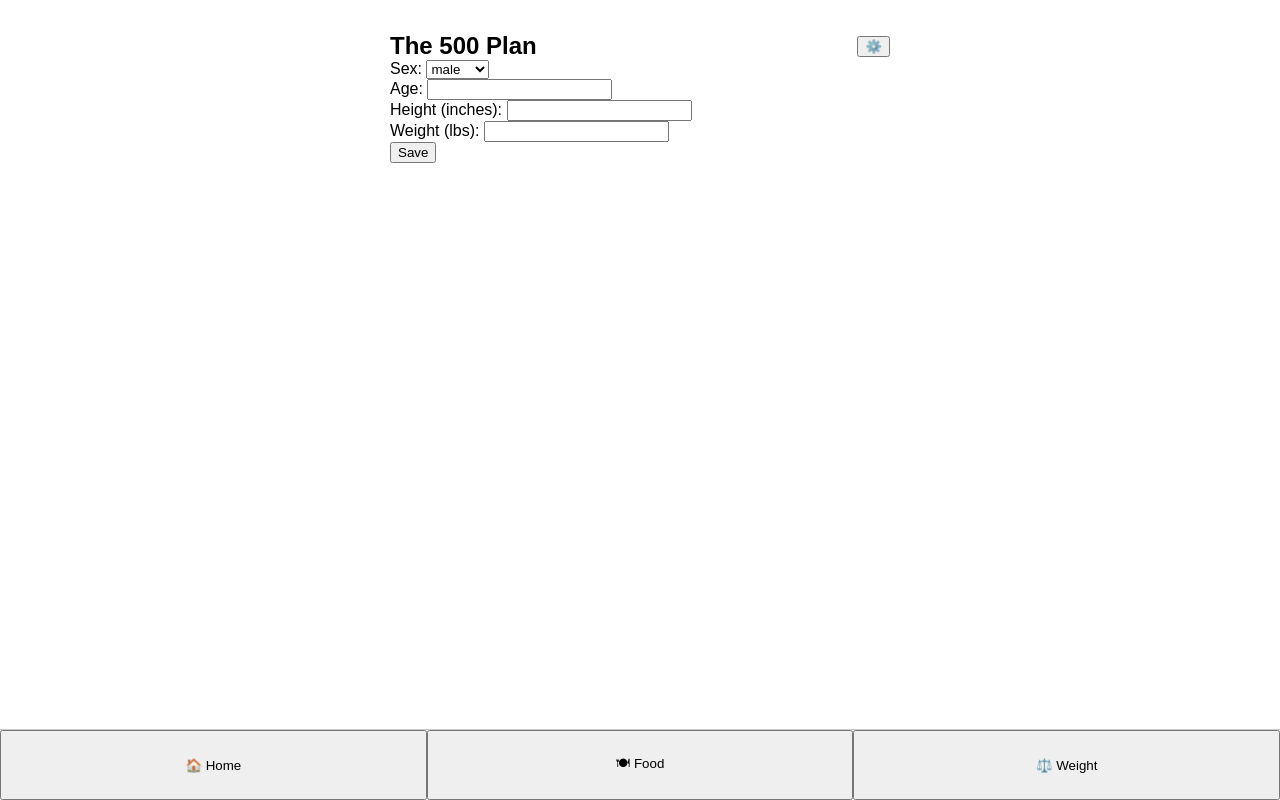
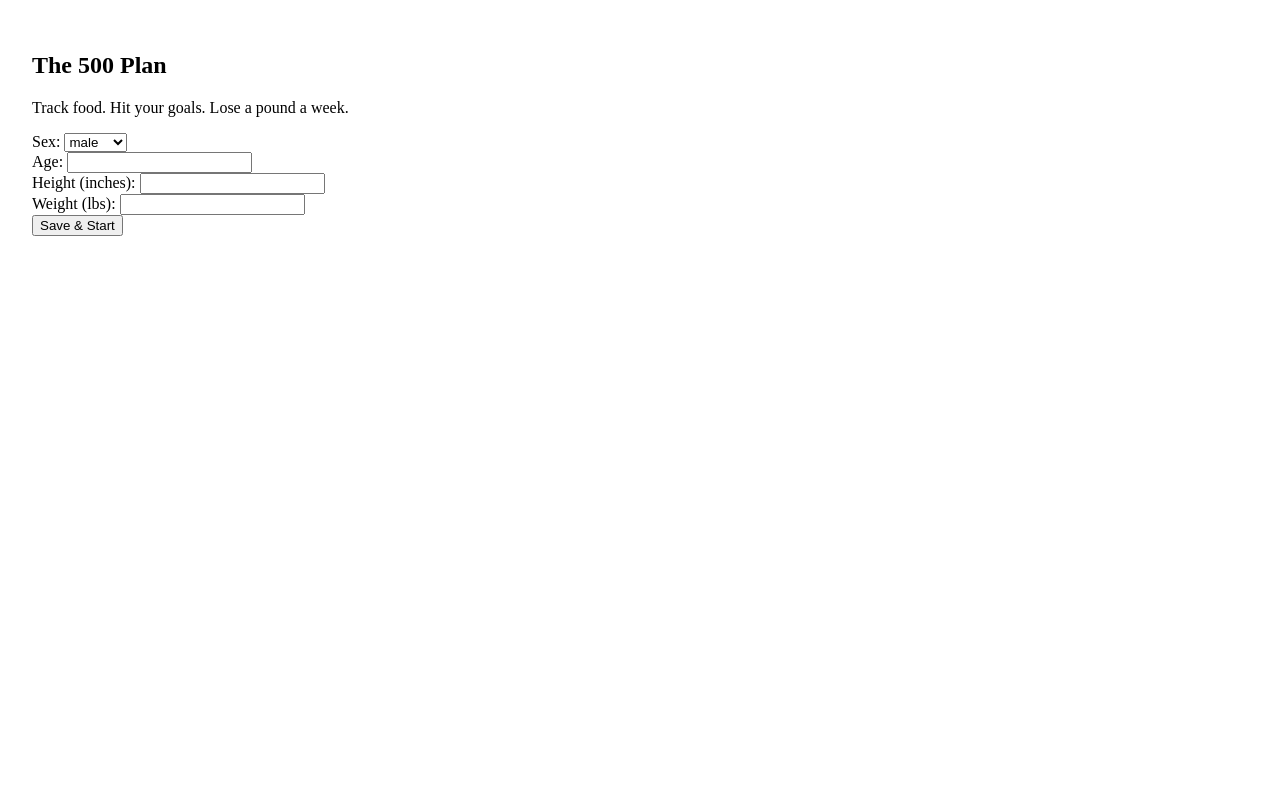
Before and after one commit to j219d/The-500-Plan, a React (Create React App) app: page / in a window 1280 px wide. Built offline with nearby package versions, Linux system fonts and the light colour scheme.

Commit message:
Update App.js

```diff
--- a/src/App.js
+++ b/src/App.js
@@ -1,8 +1,16 @@
+
+// The 500 Plan – Full MVP App (v1.1 with styled progress bars: Blue = Calories, Green = Protein)
 import React, { useState, useEffect } from "react";
 import { Line } from "react-chartjs-2";
-import { Chart as ChartJS, LineElement, PointElement, LinearScale, CategoryScale, Tooltip, Legend } from "chart.js";
+import {
+  Chart as ChartJS,
+  CategoryScale,
+  LinearScale,
+  PointElement,
+  LineElement,
+} from "chart.js";
 
-ChartJS.register(LineElement, PointElement, LinearScale, CategoryScale, Tooltip, Legend);
+ChartJS.register(CategoryScale, LinearScale, PointElement, LineElement);
 
 export const presetFoods = [
   "Almond Milk (1/4 cup) - 23 kcal / 0.9g protein",
@@ -81,39 +89,33 @@ export const presetFoods = [
 
 function App() {
   const today = new Date().toISOString().split("T")[0];
+
   const [screen, setScreen] = useState("home");
-  const [sex, setSex] = useState(localStorage.getItem("sex") || "");
-  const [age, setAge] = useState(localStorage.getItem("age") || "");
-  const [height, setHeight] = useState(localStorage.getItem("height") || "");
-  const [weight, setWeight] = useState(localStorage.getItem("weight") || "");
-  const [editing, setEditing] = useState(!sex || !age || !height || !weight);
+  const [editing, setEditing] = useState(true);
 
-  const [steps, setSteps] = useState(() => parseInt(localStorage.getItem(`steps-${today}`)) || 0);
-  const [foodLog, setFoodLog] = useState(() => {
-    const saved = localStorage.getItem(`foodLog-${today}`);
-    return saved ? JSON.parse(saved) : [];
-  });
-  const [weightLog, setWeightLog] = useState(() => {
-    const saved = localStorage.getItem("weightLog");
-    return saved ? JSON.parse(saved) : [];
-  });
-  const [newWeight, setNewWeight] = useState("");
+  const [sex, setSex] = useState("");
+  const [age, setAge] = useState("");
+  const [height, setHeight] = useState("");
+  const [weight, setWeight] = useState("");
 
+  const [steps, setSteps] = useState(0);
+  const [foodLog, setFoodLog] = useState([]);
+  const [weightLog, setWeightLog] = useState([]);
   const [search, setSearch] = useState("");
   const [foodList, setFoodList] = useState([]);
-  const [justAddedName, setJustAddedName] = useState("");
+  const [customName, setCustomName] = useState("");
+  const [customCal, setCustomCal] = useState("");
+  const [customProt, setCustomProt] = useState("");
+  const [newWeight, setNewWeight] = useState("");
 
   const calsToday = foodLog.reduce((sum, f) => sum + f.cal, 0);
   const proteinToday = foodLog.reduce((sum, f) => sum + f.prot, 0);
   const caloriesFromSteps = Math.round(steps * 0.04);
 
   const bmr = () => {
-    const h = parseInt(height);
-    const w = parseFloat(weight);
-    const a = parseInt(age);
+    const h = parseInt(height), w = parseFloat(weight), a = parseInt(age);
     if (!h || !w || !a) return 1600;
-    const heightCm = h * 2.54;
-    const weightKg = w * 0.453592;
+    const heightCm = h * 2.54, weightKg = w * 0.453592;
     return Math.round(
       sex === "male"
         ? 10 * weightKg + 6.25 * heightCm - 5 * a + 5
@@ -123,6 +125,23 @@ function App() {
 
   const calorieGoal = bmr() - 500 + caloriesFromSteps;
   const proteinGoal = Math.round(parseFloat(weight) * 0.8);
+
+  useEffect(() => {
+    const s = localStorage.getItem("sex");
+    const a = localStorage.getItem("age");
+    const h = localStorage.getItem("height");
+    const w = localStorage.getItem("weight");
+    if (s && a && h && w) {
+      setSex(s); setAge(a); setHeight(h); setWeight(w);
+      setEditing(false);
+    }
+    const food = localStorage.getItem(`foodLog-${today}`);
+    const step = localStorage.getItem(`steps-${today}`);
+    const weights = localStorage.getItem("weightLog");
+    if (food) setFoodLog(JSON.parse(food));
+    if (step) setSteps(parseInt(step));
+    if (weights) setWeightLog(JSON.parse(weights));
+  }, []);
 
   useEffect(() => {
     localStorage.setItem("sex", sex);
@@ -153,10 +172,17 @@ function App() {
     const cals = parseFloat(kcal.trim());
     const pro = parseFloat(prot.trim());
     setFoodLog([...foodLog, { name: namePart, cal: cals, prot: pro }]);
-    setJustAddedName(namePart);
     setSearch("");
     setFoodList([]);
-    setTimeout(() => setJustAddedName(""), 1000);
+  };
+
+  const addCustomFood = () => {
+    const cals = parseFloat(customCal);
+    const pro = parseFloat(customProt);
+    if (!isNaN(cals) && !isNaN(pro) && customName) {
+      setFoodLog([...foodLog, { name: customName, cal: cals, prot: pro }]);
+      setCustomName(""); setCustomCal(""); setCustomProt("");
+    }
   };
 
   const removeFood = (indexToRemove) => {
@@ -175,118 +201,71 @@ function App() {
     }
   };
 
-  const recentWeights = weightLog.slice(-14);
-  const dates = recentWeights.map(entry => entry.date);
-  const weights = recentWeights.map(entry => entry.weight);
-  const average = weights.length ? (weights.reduce((a, b) => a + b, 0) / weights.length).toFixed(1) : null;
-
-  const chartData = {
-    labels: dates,
-    datasets: [
-      {
-        label: "Weight (lbs)",
-        data: weights,
-        borderColor: "#3e95cd",
-        backgroundColor: "rgba(62,149,205,0.2)",
-        fill: true,
-        tension: 0.3,
-        pointRadius: 4
-      },
-      {
-        label: "7-Day Avg",
-        data: weights.map(() => average),
-        borderColor: "#90ee90",
-        borderDash: [5, 5],
-        pointRadius: 0,
-        fill: false
-      }
-    ]
+  const graphData = {
+    labels: weightLog.map(w => w.date),
+    datasets: [{
+      label: "Weight (lbs)",
+      data: weightLog.map(w => w.weight),
+      fill: false,
+      borderColor: "blue",
+      tension: 0.1,
+    }],
   };
 
-  const chartOptions = {
-    responsive: true,
-    maintainAspectRatio: false,
-    plugins: {
-      legend: { display: true },
-      tooltip: { enabled: false }
-    }
-  };
+  if (editing) {
+    return (
+      <div style={{ padding: 24 }}>
+        <h2>The 500 Plan</h2>
+        <p>Track food. Hit your goals. Lose a pound a week.</p>
+        <label>Sex: <select value={sex} onChange={e => setSex(e.target.value)}><option>male</option><option>female</option></select></label><br />
+        <label>Age: <input value={age} onChange={e => setAge(e.target.value)} /></label><br />
+        <label>Height (inches): <input value={height} onChange={e => setHeight(e.target.value)} /></label><br />
+        <label>Weight (lbs): <input value={weight} onChange={e => setWeight(e.target.value)} /></label><br />
+        <button onClick={() => setEditing(false)}>Save & Start</button>
+      </div>
+    );
+  }
 
   return (
-    <div style={{ padding: 24, paddingBottom: 100, maxWidth: 500, margin: "auto", fontFamily: "sans-serif" }}>
-      <div style={{ display: "flex", justifyContent: "space-between", alignItems: "center" }}>
+    <div style={{ padding: 24, paddingBottom: 80, maxWidth: 500, margin: "auto", fontFamily: "sans-serif" }}>
+      <div style={{ display: "flex", justifyContent: "space-between" }}>
         <h2 style={{ margin: 0 }}>The 500 Plan</h2>
         <button onClick={() => setEditing(true)}>⚙️</button>
       </div>
 
-      {editing ? (
-        <>
-          <label>Sex: <select value={sex} onChange={e => setSex(e.target.value)}><option>male</option><option>female</option></select></label><br />
-          <label>Age: <input value={age} onChange={e => setAge(e.target.value)} /></label><br />
-          <label>Height (inches): <input value={height} onChange={e => setHeight(e.target.value)} /></label><br />
-          <label>Weight (lbs): <input value={weight} onChange={e => setWeight(e.target.value)} /></label><br />
-          <button onClick={() => setEditing(false)}>Save</button>
-        </>
-      ) : screen === "home" ? (
+      {screen === "home" && (
         <>
           <h3>Calories</h3>
-          <progress max={calorieGoal} value={calsToday} style={{ width: "100%" }} />
+          <div style={{ height: 20, background: "#eee", borderRadius: 10, overflow: "hidden" }}>
+            <div
+              style={{
+                width: `${Math.min((calsToday / calorieGoal) * 100, 100)}%`,
+                background: "#2196f3",
+                height: "100%",
+                transition: "width 0.3s ease",
+              }}
+            />
+          </div>
           <p>{calsToday} / {calorieGoal} kcal</p>
+
           <h3>Protein</h3>
-          <progress max={proteinGoal} value={proteinToday} style={{ width: "100%" }} />
+          <div style={{ height: 20, background: "#eee", borderRadius: 10, overflow: "hidden" }}>
+            <div
+              style={{
+                width: `${Math.min((proteinToday / proteinGoal) * 100, 100)}%`,
+                background: "#4caf50",
+                height: "100%",
+                transition: "width 0.3s ease",
+              }}
+            />
+          </div>
           <p>{proteinToday} / {proteinGoal} g</p>
+
           <h4>Steps</h4>
           <input value={steps} onChange={e => setSteps(+e.target.value)} placeholder="Steps today" />
           <p>+{caloriesFromSteps} cal from steps</p>
         </>
-      ) : screen === "food" ? (
-        <>
-          <h3>Food Search</h3>
-          <input placeholder="Search food..." value={search} onChange={e => setSearch(e.target.value)} />
-          {foodList.map((f, idx) => (
-            <button
-              key={idx}
-              onClick={() => handlePresetSelect(f)}
-              style={{
-                display: "block",
-                width: "100%",
-                padding: 10,
-                marginBottom: 6,
-                backgroundColor: justAddedName && f.includes(justAddedName) ? "#d4edda" : "#f0f0f0",
-                border: "1px solid #ccc",
-                borderRadius: 6,
-                cursor: "pointer",
-                textAlign: "left"
-              }}
-            >
-              {f}
-            </button>
-          ))}
-
-          <h4>Logged Today</h4>
-          <ul>{foodLog.map((f, i) => <li key={i}>{f.name}: {f.cal} cal / {f.prot}g <button onClick={() => removeFood(i)}>✖</button></li>)}</ul>
-        </>
-      ) : (
-        <>
-          <h3>Weight Log</h3>
-          <input value={newWeight} onChange={e => setNewWeight(e.target.value)} placeholder="Weight today" />
-          <button onClick={addWeight}>Log</button>
-          {weightLog.length > 0 ? (
-            <div style={{ height: 300 }}><Line data={chartData} options={chartOptions} /></div>
-          ) : <p>No entries yet. Log to see progress!</p>}
-          <ul>{weightLog.map((w, i) => <li key={i}>{w.date}: {w.weight} lbs</li>)}</ul>
-        </>
       )}
-
-      <div style={{
-        position: "fixed", bottom: 0, left: 0, right: 0,
-        display: "flex", justifyContent: "space-around",
-        background: "#fff", borderTop: "1px solid #ccc", height: 70
-      }}>
-        <button style={{ flex: 1 }} onClick={() => setScreen("home")}>🏠 Home</button>
-        <button style={{ flex: 1 }} onClick={() => setScreen("food")}>🍽 Food</button>
-        <button style={{ flex: 1 }} onClick={() => setScreen("weight")}>⚖️ Weight</button>
-      </div>
     </div>
   );
 }
```
